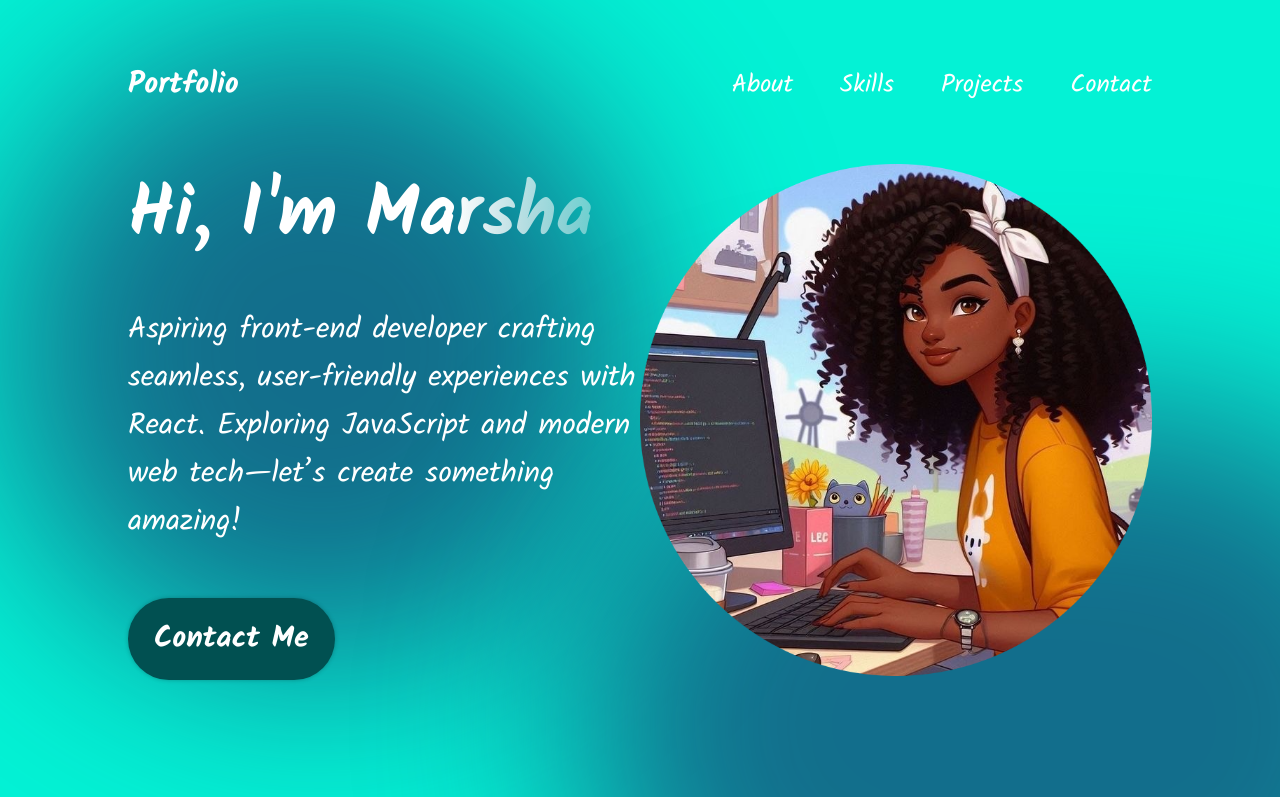
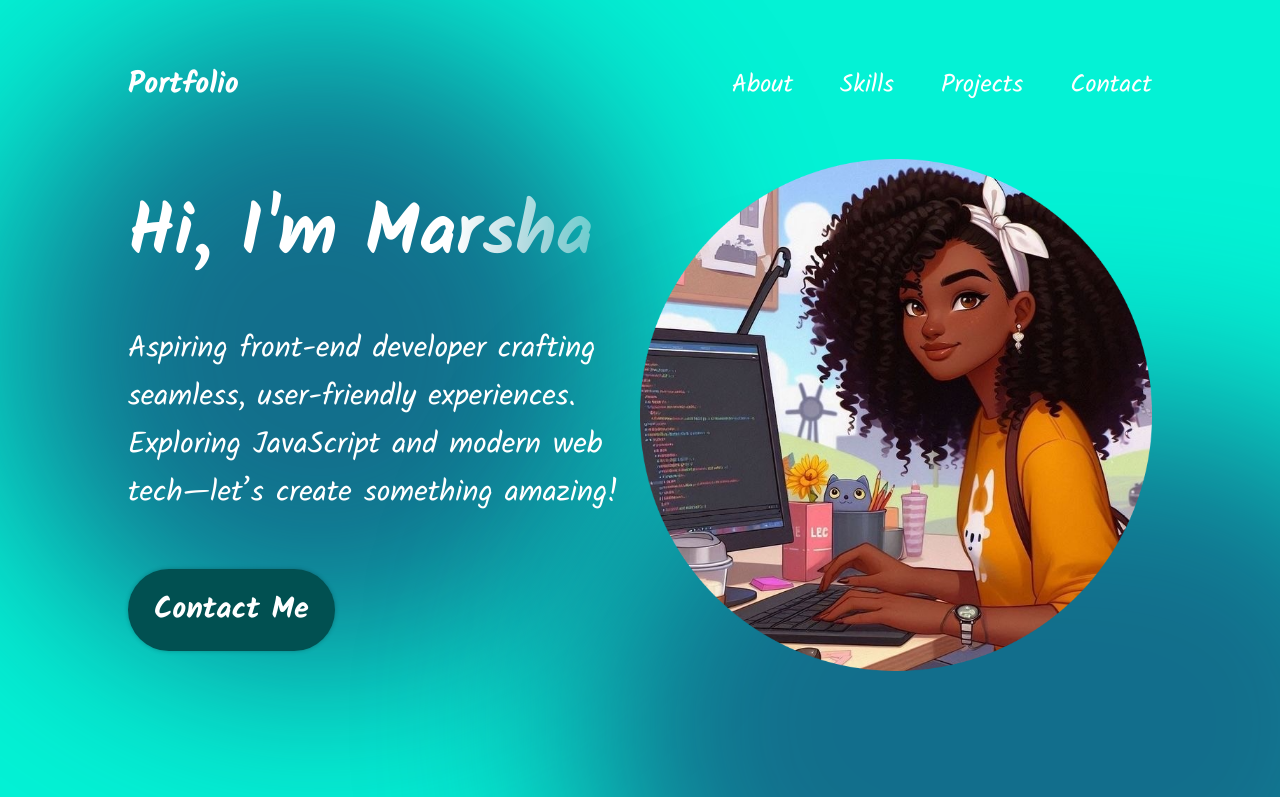
Before and after one commit to Marsha452/My-Portfolio, a React (Vite) app: page / in a window 1280 px wide. Shown: the top 797 px of the page. Built offline with nearby package versions, Linux system fonts and the light colour scheme.

Commit message:
updated hero discription

```diff
--- a/src/components/Hero/Hero.jsx
+++ b/src/components/Hero/Hero.jsx
@@ -9,7 +9,7 @@ export const Hero = () => {
       <div className={styles.content}>
         <h1 className={styles.title}>Hi, I'm Marsha</h1>
         <p className={styles.description}>
-        Aspiring front-end developer crafting seamless, user-friendly experiences with React.
+        Aspiring front-end developer crafting seamless, user-friendly experiences.
          Exploring JavaScript and modern web tech—let’s create something amazing!
         </p>
         <a href="mailto:marshabrown452@gmail.com" className={styles.contactBtn}>
```
